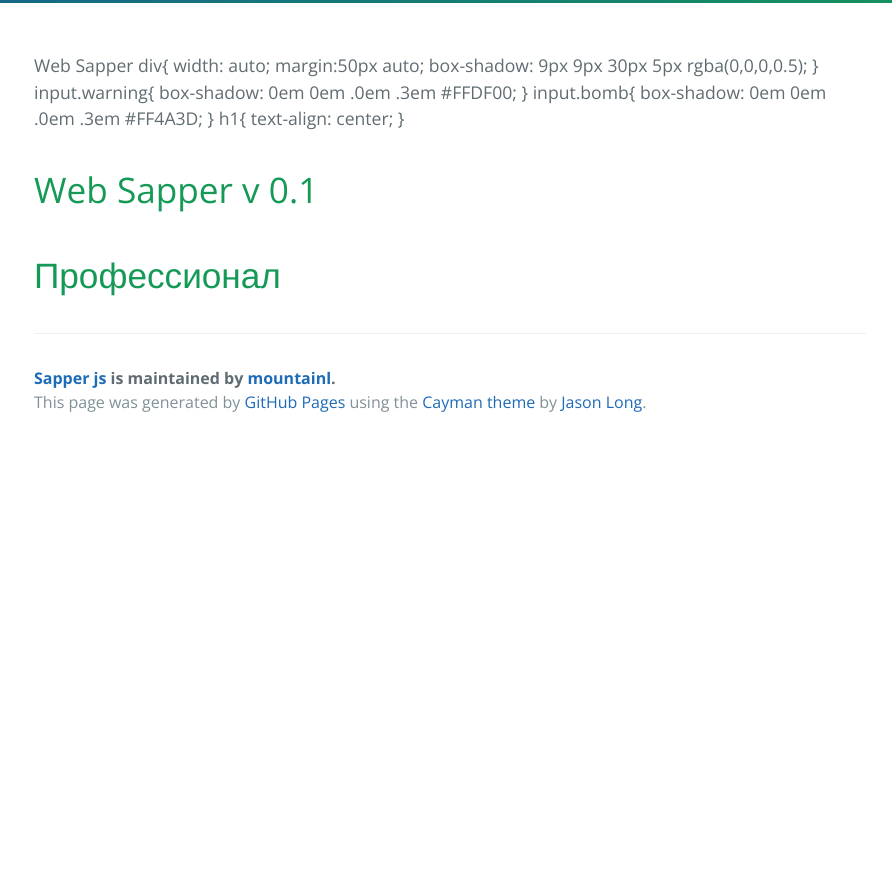
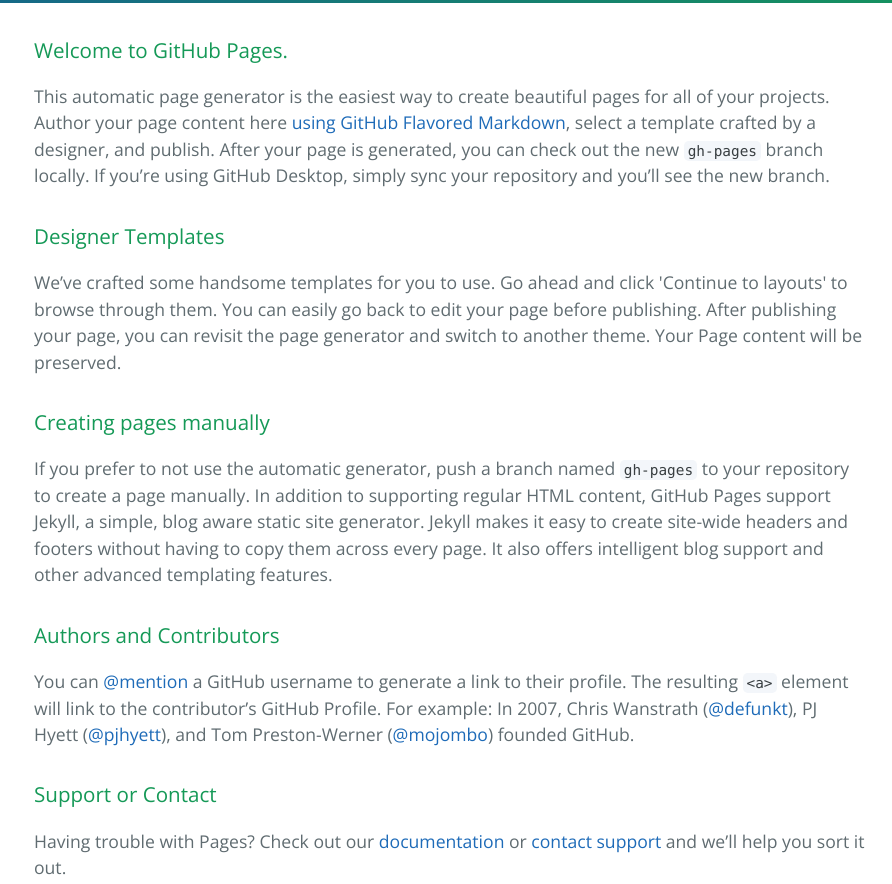
Before and after one commit to fonov/Sapper_js, a plain HTML site: page index.html in a window 1280 px wide. Shown: the part 380-1264 px from the top of the page, without its empty margins (190-1082 px from the left). Before the commit the page ends 826 px from the top, so only its background shows below. Drawn offline with nearby package versions, Linux system fonts and the light colour scheme.

Commit message:
Create gh-pages branch via GitHub

```diff
--- a/index.html
+++ b/index.html
@@ -19,46 +19,30 @@
     </section>
 
     <section class="main-content">
-      <p>
-</p>
+      <h3>
+<a id="welcome-to-github-pages" class="anchor" href="#welcome-to-github-pages" aria-hidden="true"><span class="octicon octicon-link"></span></a>Welcome to GitHub Pages.</h3>
 
+<p>This automatic page generator is the easiest way to create beautiful pages for all of your projects. Author your page content here <a href="https://guides.github.com/features/mastering-markdown/">using GitHub Flavored Markdown</a>, select a template crafted by a designer, and publish. After your page is generated, you can check out the new <code>gh-pages</code> branch locally. If you’re using GitHub Desktop, simply sync your repository and you’ll see the new branch.</p>
 
+<h3>
+<a id="designer-templates" class="anchor" href="#designer-templates" aria-hidden="true"><span class="octicon octicon-link"></span></a>Designer Templates</h3>
 
-<p>
-</p>Web Sapper
+<p>We’ve crafted some handsome templates for you to use. Go ahead and click 'Continue to layouts' to browse through them. You can easily go back to edit your page before publishing. After publishing your page, you can revisit the page generator and switch to another theme. Your Page content will be preserved.</p>
 
+<h3>
+<a id="creating-pages-manually" class="anchor" href="#creating-pages-manually" aria-hidden="true"><span class="octicon octicon-link"></span></a>Creating pages manually</h3>
 
-div{
-  width: auto;
-  margin:50px auto;
-  box-shadow: 9px 9px 30px 5px rgba(0,0,0,0.5);
-}
-input.warning{
-    box-shadow: 0em 0em .0em .3em #FFDF00;
-}
-input.bomb{
-    box-shadow: 0em 0em .0em .3em #FF4A3D;
-}
-h1{
-  text-align: center;
-}
+<p>If you prefer to not use the automatic generator, push a branch named <code>gh-pages</code> to your repository to create a page manually. In addition to supporting regular HTML content, GitHub Pages support Jekyll, a simple, blog aware static site generator. Jekyll makes it easy to create site-wide headers and footers without having to copy them across every page. It also offers intelligent blog support and other advanced templating features.</p>
 
+<h3>
+<a id="authors-and-contributors" class="anchor" href="#authors-and-contributors" aria-hidden="true"><span class="octicon octicon-link"></span></a>Authors and Contributors</h3>
 
-<p>
-</p>
+<p>You can <a href="https://github.com/blog/821" class="user-mention">@mention</a> a GitHub username to generate a link to their profile. The resulting <code>&lt;a&gt;</code> element will link to the contributor’s GitHub Profile. For example: In 2007, Chris Wanstrath (<a href="https://github.com/defunkt" class="user-mention">@defunkt</a>), PJ Hyett (<a href="https://github.com/pjhyett" class="user-mention">@pjhyett</a>), and Tom Preston-Werner (<a href="https://github.com/mojombo" class="user-mention">@mojombo</a>) founded GitHub.</p>
 
-<h1>
-<a id="web-sapper-v-01" class="anchor" href="#web-sapper-v-01" aria-hidden="true"><span class="octicon octicon-link"></span></a>Web Sapper v 0.1</h1>
+<h3>
+<a id="support-or-contact" class="anchor" href="#support-or-contact" aria-hidden="true"><span class="octicon octicon-link"></span></a>Support or Contact</h3>
 
-<div></div>
-
-<h1>
-<a id="Профессионал" class="anchor" href="#%D0%9F%D1%80%D0%BE%D1%84%D0%B5%D1%81%D1%81%D0%B8%D0%BE%D0%BD%D0%B0%D0%BB" aria-hidden="true"><span class="octicon octicon-link"></span></a>Профессионал</h1>
-
-
-
-<p>
-</p>
+<p>Having trouble with Pages? Check out our <a href="https://help.github.com/pages">documentation</a> or <a href="https://github.com/contact">contact support</a> and we’ll help you sort it out.</p>
 
       <footer class="site-footer">
         <span class="site-footer-owner"><a href="https://github.com/mountainl/Sapper_js">Sapper js</a> is maintained by <a href="https://github.com/mountainl">mountainl</a>.</span>
```
Also changed, not shown: params.json (+1 -1 lines).
